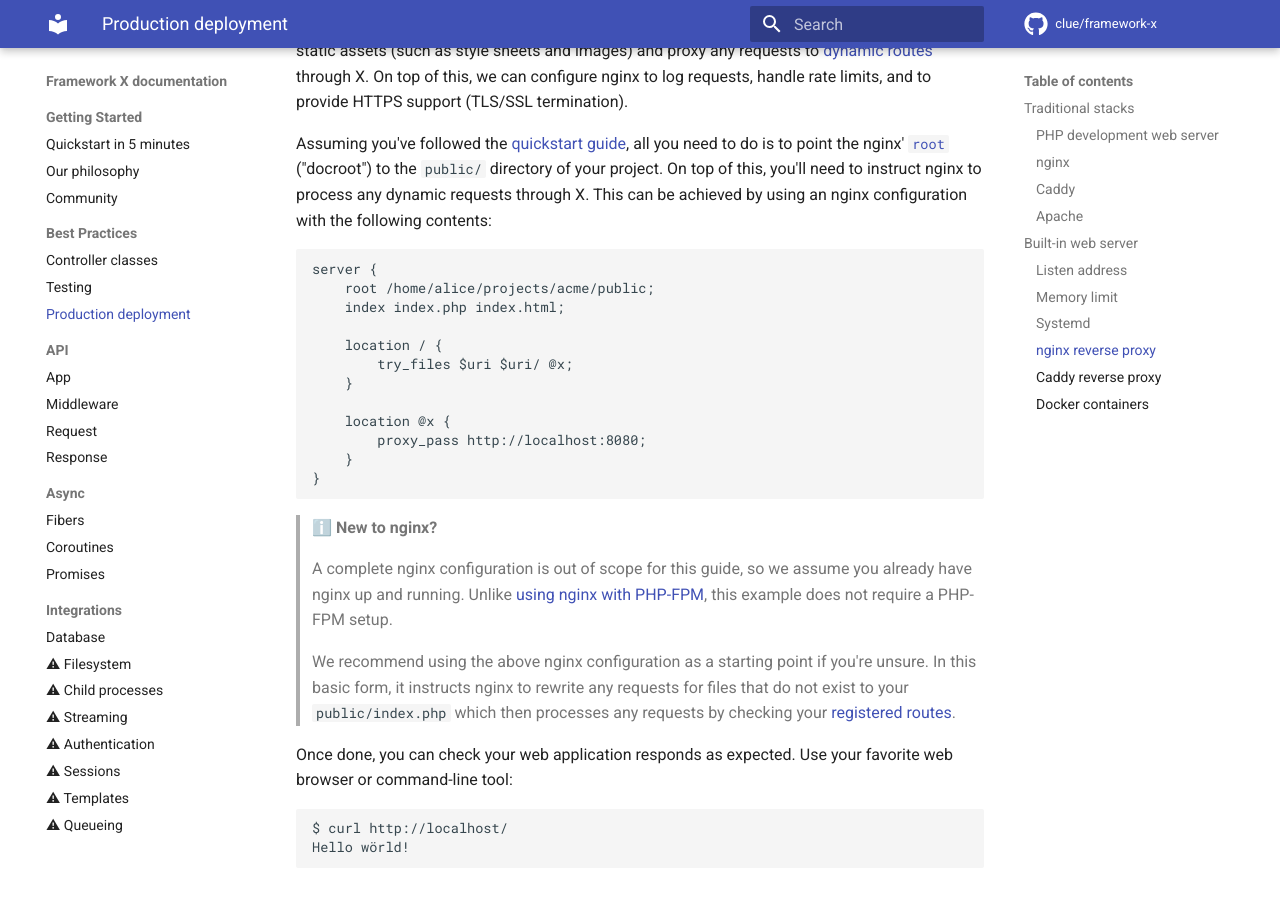
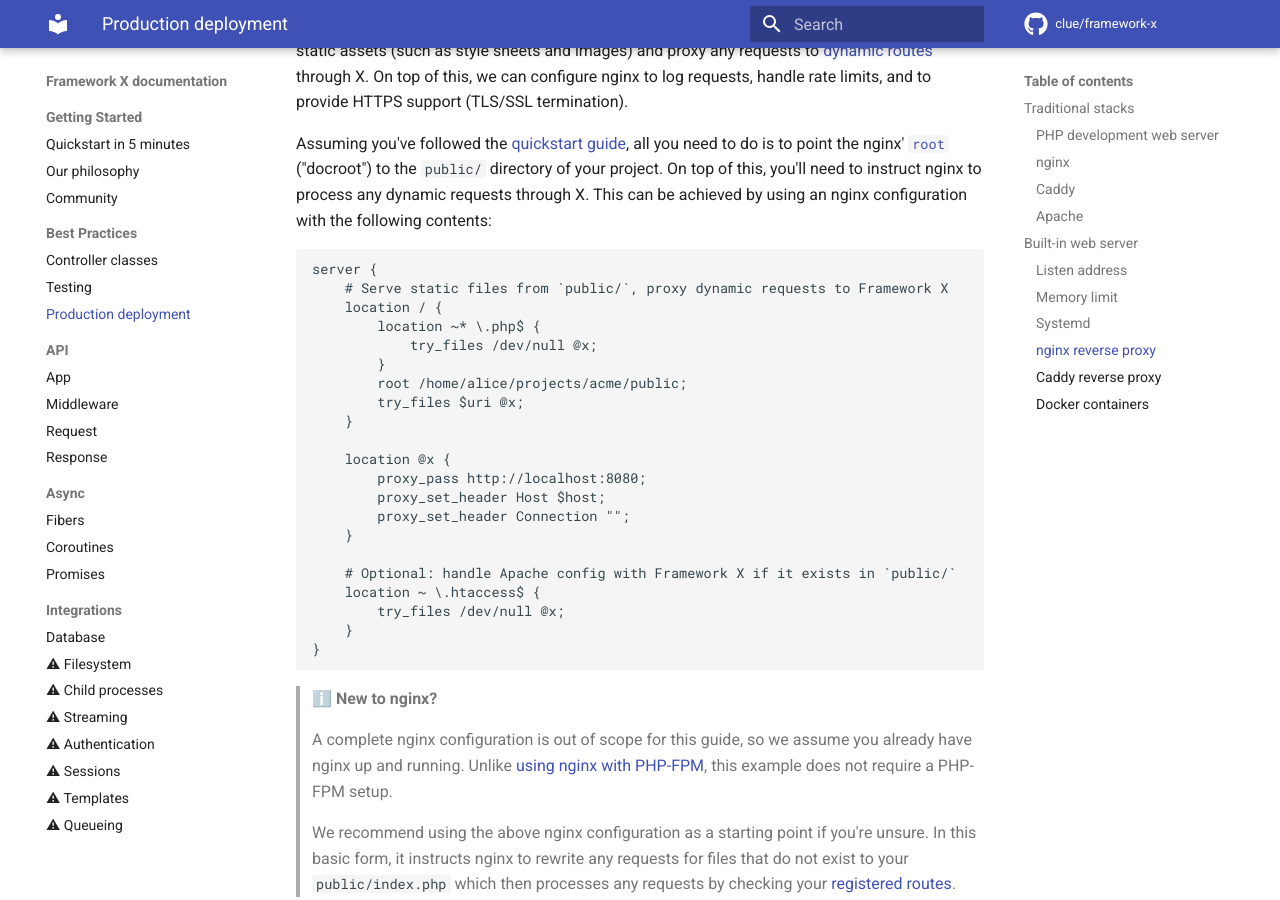
Before and after one commit to clue/framework-x, an MkDocs documentation site: the page built from docs/best-practices/deployment.md, in a window 1280 px wide and 900 px high, scrolled down 8274 px. Built offline with MkDocs 1.6.1 and Material for MkDocs 9.7.7, drawn with Linux system fonts in a browser that asks for light colours; comment, search, counter and statistics services are not loaded.

Commit message:
Update nginx reverse proxy config to avoid serving PHP files

````diff
--- a/docs/best-practices/deployment.md
+++ b/docs/best-practices/deployment.md
@@ -423,15 +423,24 @@ achieved by using an nginx configuration with the following contents:
 
 ```
 server {
-    root /home/alice/projects/acme/public;
-    index index.php index.html;
-
+    # Serve static files from `public/`, proxy dynamic requests to Framework X
     location / {
-        try_files $uri $uri/ @x;
+        location ~* \.php$ {
+            try_files /dev/null @x;
+        }
+        root /home/alice/projects/acme/public;
+        try_files $uri @x;
     }
 
     location @x {
         proxy_pass http://localhost:8080;
+        proxy_set_header Host $host;
+        proxy_set_header Connection "";
+    }
+
+    # Optional: handle Apache config with Framework X if it exists in `public/`
+    location ~ \.htaccess$ {
+        try_files /dev/null @x;
     }
 }
 ```
````
Also changed, not shown: 2 other files.
